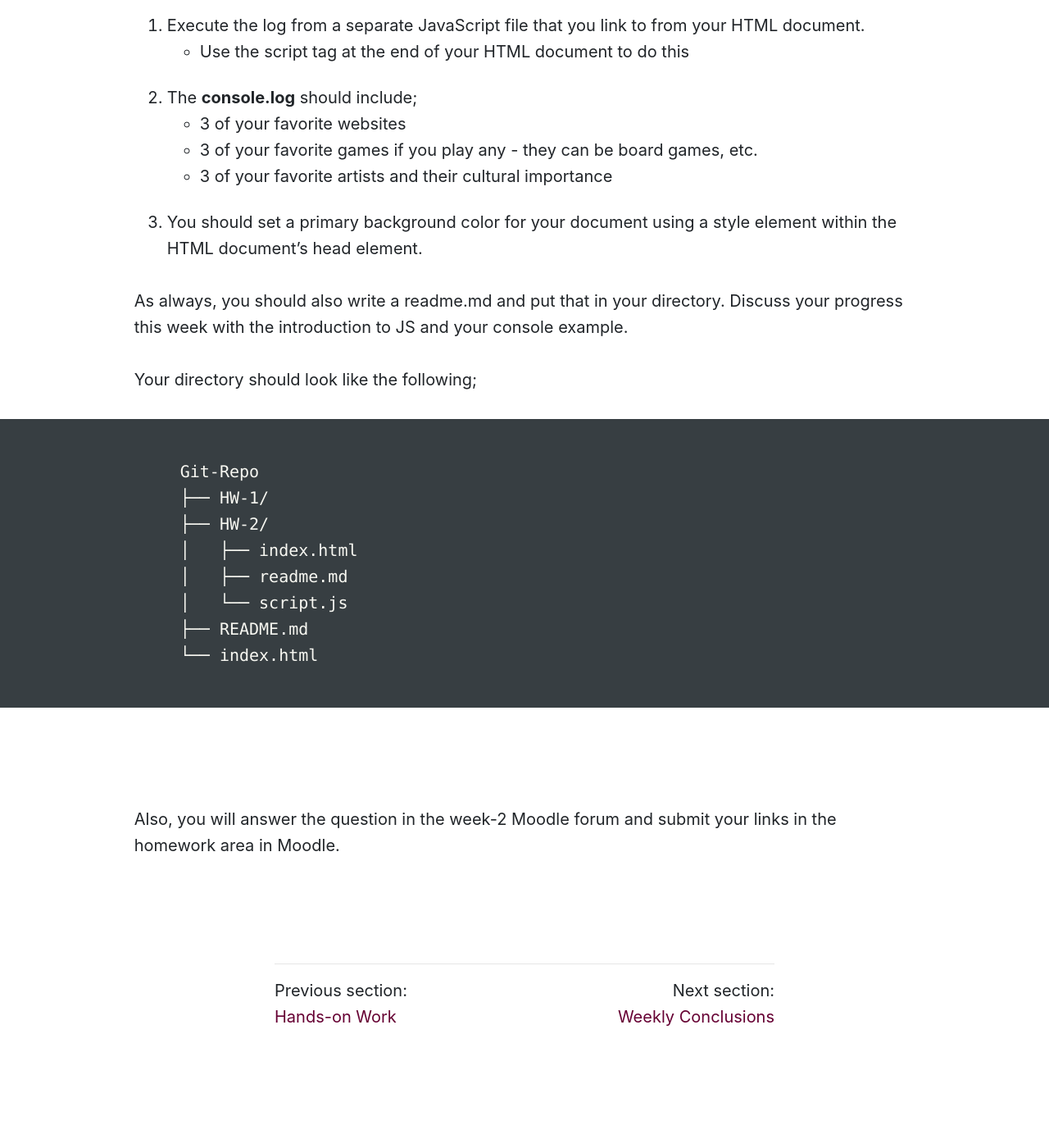
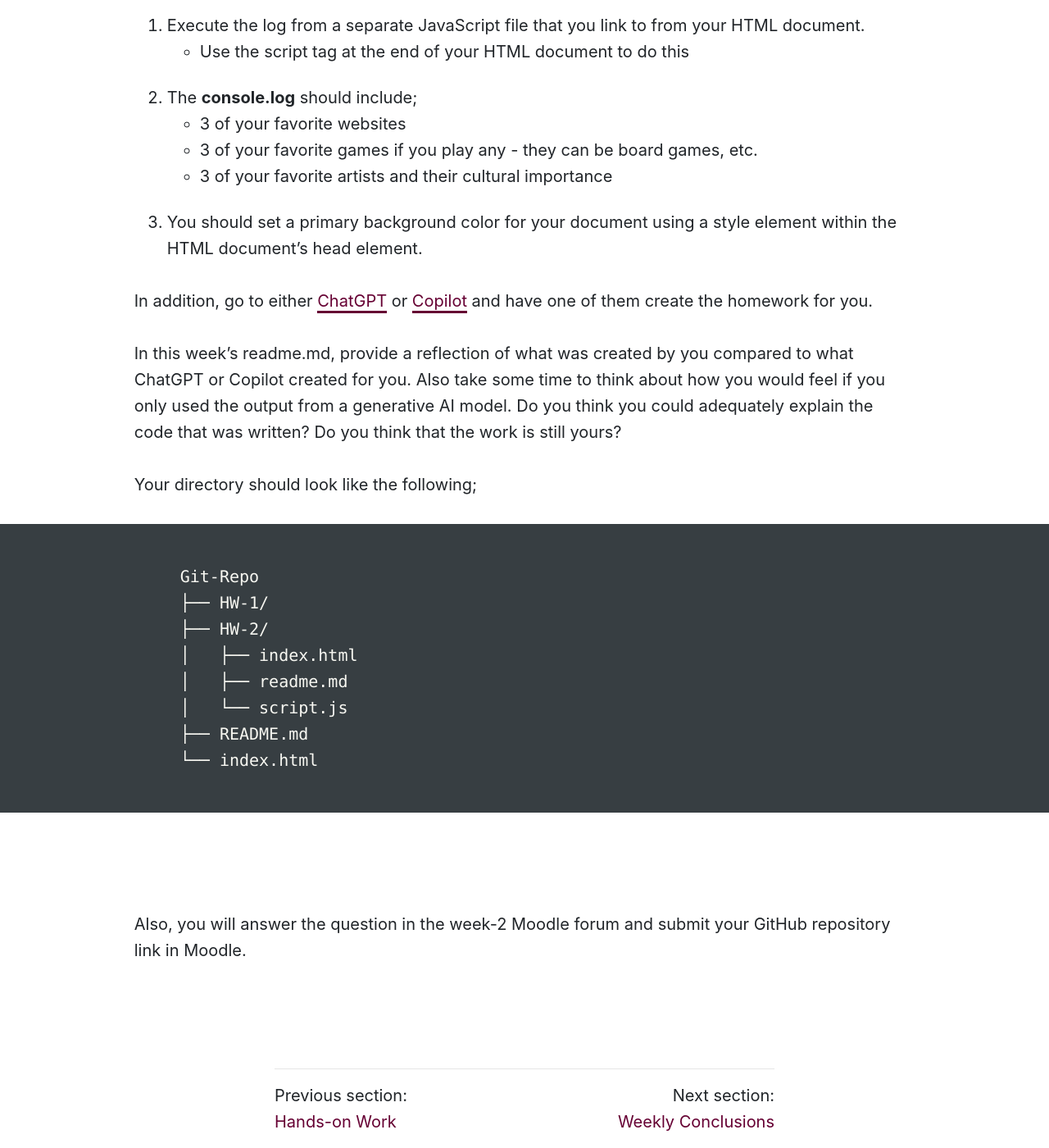
Before and after one commit to Montana-Media-Arts/441-web-tech-Spring2024-course, a Jekyll site: the page built from modules/week-2/_posts/2011-01-01-homework.md, in a window 1280 px wide and 1400 px high, scrolled down 726 px. Shown: the whole window at 82% size. Built offline with Jekyll 4.4.1, drawn with Linux system fonts in a browser that asks for light colours; nearby versions of some CDN libraries; comment, search, counter and statistics services are not loaded; before the commit the page ends 1998 px from its top, so only the background shows below that.

Commit message:
Update 2011-01-01-homework.md

````diff
--- a/modules/week-2/_posts/2011-01-01-homework.md
+++ b/modules/week-2/_posts/2011-01-01-homework.md
@@ -20,7 +20,9 @@ For your homework this week, create a web page that uses the console.log and add
 
 3. You should set a primary background color for your document using a style element within the HTML document's head element.
 
-As always, you should also write a readme.md and put that in your directory. Discuss your progress this week with the introduction to JS and your console example.
+In addition, go to either <a href="https://openai.com/blog/chatgpt">ChatGPT</a> or <a href="https://copilot.microsoft.com/" target="_blank">Copilot</a> and have one of them create the homework for you.
+
+In this week's readme.md, provide a reflection of what was created by you compared to what ChatGPT or Copilot created for you.  Also take some time to think about how you would feel if you only used the output from a generative AI model.  Do you think you could adequately explain the code that was written?  Do you think that the work is still yours?
 
 Your directory should look like the following;
 
@@ -35,4 +37,4 @@ Git-Repo
 └── index.html
 ```
 
-Also, you will answer the question in the week-2 Moodle forum and submit your links in the homework area in Moodle.
+Also, you will answer the question in the week-2 Moodle forum and submit your GitHub repository link in Moodle.
````
